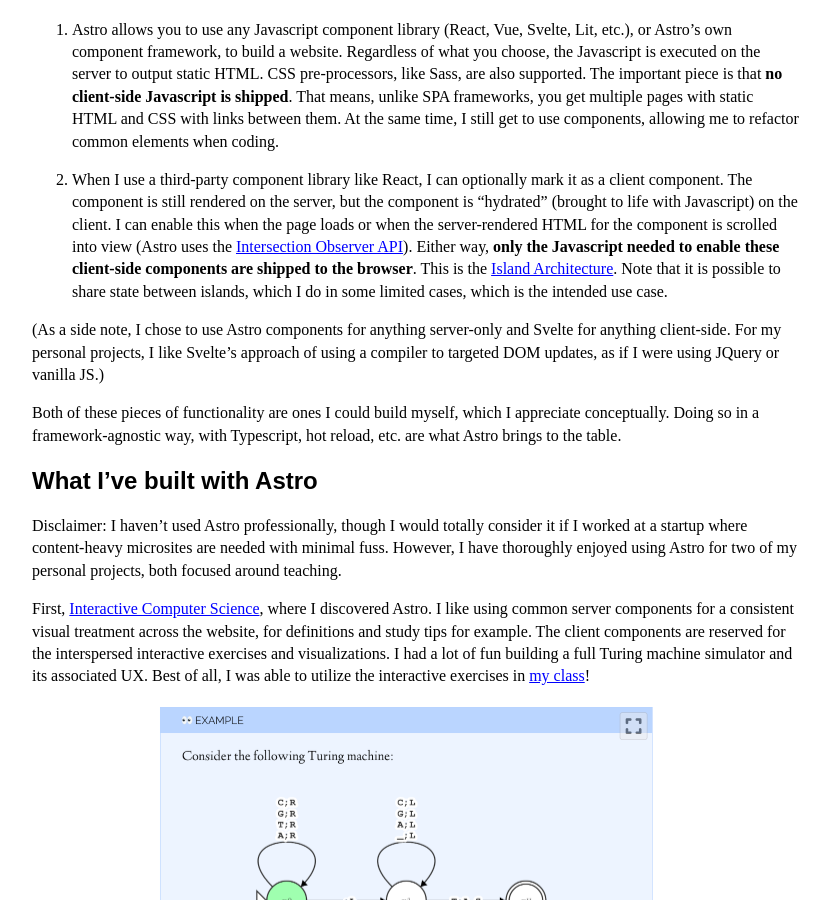
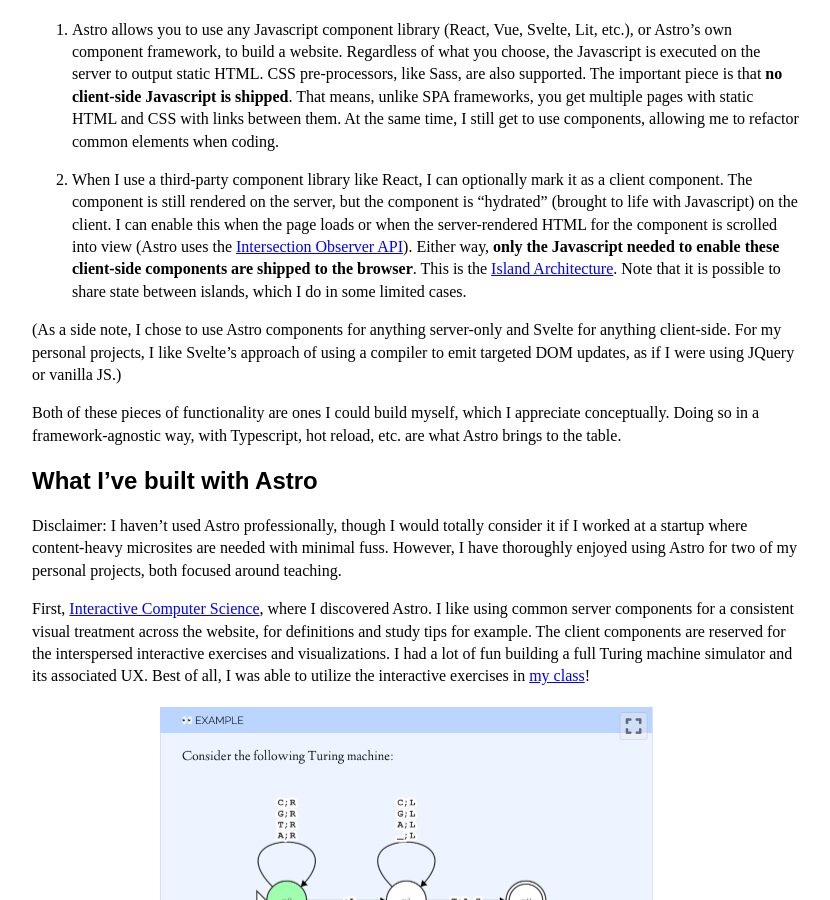
Before and after one commit to avik-das/avik-das.github.io, a Jekyll site: the page built from _posts/2023-12-30-interactive-demos-using-astro.md, in a window 1280 px wide and 900 px high, scrolled down 1078 px. Shown: the whole window, without its empty margins (224-1054 px from the left). Built offline with Jekyll 4.4.1, drawn with Linux system fonts in a browser that asks for light colours.

Commit message:
Fix some wording/typos in "Interactive demos using Astro"

```diff
--- a/_posts/2023-12-30-interactive-demos-using-astro.md
+++ b/_posts/2023-12-30-interactive-demos-using-astro.md
@@ -22,9 +22,9 @@
 
 1. Astro allows you to use any Javascript component library (React, Vue, Svelte, Lit, etc.), or Astro's own component framework, to build a website. Regardless of what you choose, the Javascript is executed on the server to output static HTML. CSS pre-processors, like Sass, are also supported. The important piece is that **no client-side Javascript is shipped**. That means, unlike SPA frameworks, you get multiple pages with static HTML and CSS with links between them. At the same time, I still get to use components, allowing me to refactor common elements when coding.
 
-1. When I use a third-party component library like React, I can optionally mark it as a client component. The component is still rendered on the server, but the component is "hydrated" (brought to life with Javascript) on the client. I can enable this when the page loads or when the server-rendered HTML for the component is scrolled into view (Astro uses the [Intersection Observer API](https://developer.mozilla.org/en-US/docs/Web/API/Intersection_Observer_API)). Either way, **only the Javascript needed to enable these client-side components are shipped to the browser**. This is the [Island Architecture](https://docs.astro.build/en/concepts/islands/). Note that it is possible to share state between islands, which I do in some limited cases, which is the intended use case.
+1. When I use a third-party component library like React, I can optionally mark it as a client component. The component is still rendered on the server, but the component is "hydrated" (brought to life with Javascript) on the client. I can enable this when the page loads or when the server-rendered HTML for the component is scrolled into view (Astro uses the [Intersection Observer API](https://developer.mozilla.org/en-US/docs/Web/API/Intersection_Observer_API)). Either way, **only the Javascript needed to enable these client-side components are shipped to the browser**. This is the [Island Architecture](https://docs.astro.build/en/concepts/islands/). Note that it is possible to share state between islands, which I do in some limited cases.
 
-(As a side note, I chose to use Astro components for anything server-only and Svelte for anything client-side. For my personal projects, I like Svelte's approach of using a compiler to targeted DOM updates, as if I were using JQuery or vanilla JS.)
+(As a side note, I chose to use Astro components for anything server-only and Svelte for anything client-side. For my personal projects, I like Svelte's approach of using a compiler to emit targeted DOM updates, as if I were using JQuery or vanilla JS.)
 
 Both of these pieces of functionality are ones I could build myself, which I appreciate conceptually. Doing so in a framework-agnostic way, with Typescript, hot reload, etc. are what Astro brings to the table.
 
```
